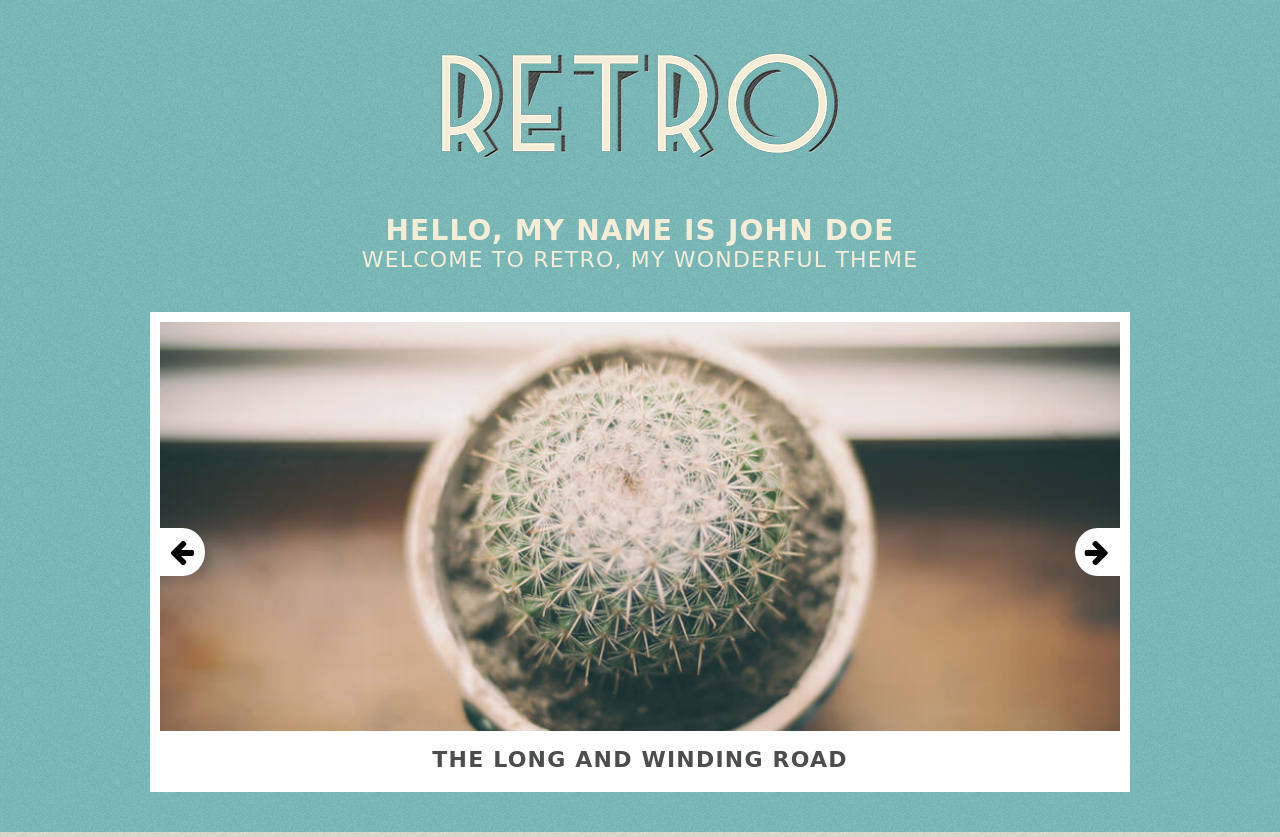
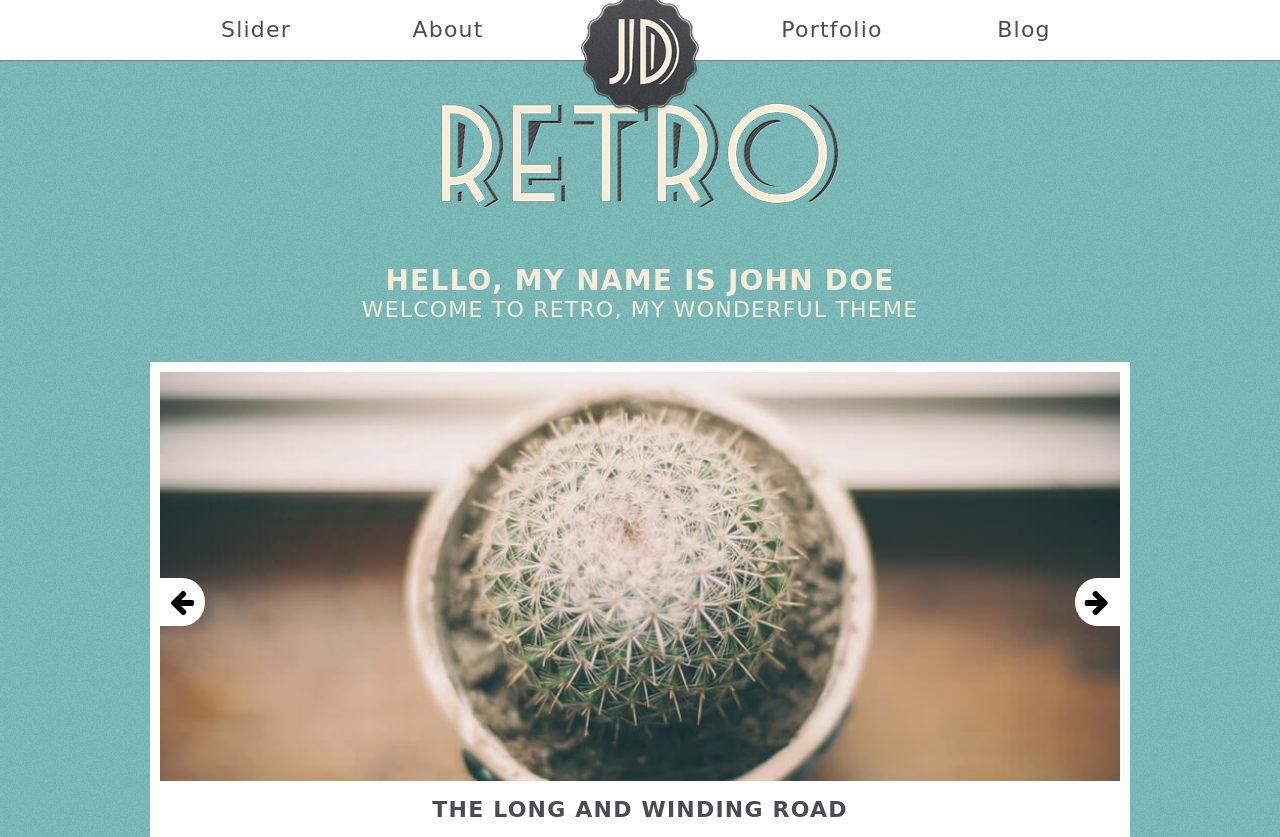
Before and after one commit to marekwil89/retro, a website: page index.html in a window 1280 px wide. Shown: the top 837 px of the page. Drawn offline with Linux system fonts and the light colour scheme; a web font is replaced by a local one.

Commit message:
navbar, responsive, logo

```diff
--- /dev/null
+++ b/assets/js/navMobile.js
@@ -0,0 +1,35 @@
+$( document ).ready(function() {
+
+  $(window).scroll(function(){
+    var wScroll = $(this).scrollTop();
+    resizeLogo(wScroll)
+  });
+
+  function resizeLogo(wScroll){
+    if(wScroll > 0){
+      $('.logo-box img').addClass('resize')
+    }
+    else{
+      $('.logo-box img').removeClass('resize')
+    }
+  }
+
+  function anchorScroll(){
+    $('a[href*="#"]:not([href="#"])').click(function(){
+    if(location.pathname.replace(/^\//,'') == this.pathname.replace(/^\//,'') && location.hostname == this.hostname){
+      var target=$(this.hash);
+
+      target = target.length ? target:$('[name='+this.hash.slice(1)+']');
+
+      if(target.length){$('html, body').animate({
+        scrollTop:target.offset().top - 60
+      },1000);
+
+        return false;
+      }}
+    });
+  }
+
+  resizeLogo();
+  anchorScroll()
+})
--- a/assets/sass/layout/header.sass
+++ b/assets/sass/layout/header.sass
@@ -8,7 +8,7 @@
 
   .banner
     width: 400px
-    margin: 50px 0
+    margin: 100px 0 50px 0
 
     img
       width: 100%
@@ -87,7 +87,6 @@
         text-transform: uppercase
         font-weight: $heavy-weight
 
-
 @media (max-width: 1000px)
   .main-header
     .slider-box
@@ -95,11 +94,12 @@
       width: 100%
       height: auto
 
-@media (max-width: 500px)
+@media (max-width: 600px)
   .main-header
     .banner
       padding: 10px
       width: 100%
+      margin: 50px 0
 
     .slider-box
       display: none
--- a/assets/sass/layout/nav.sass
+++ b/assets/sass/layout/nav.sass
@@ -0,0 +1,69 @@
+nav
+  position: fixed
+  width: 100%
+  border-bottom: 1px solid lighten($black, 50%)
+  z-index: 100
+  background-color: $white
+  line-height: 60px
+
+  .menu
+    width: 960px
+    margin: 0 auto
+    padding: 0
+    display: flex
+    justify-content: center
+    align-items: center
+
+    li
+      width: 20%
+      list-style-type: none
+      display: inline-block
+      padding: 0
+
+      a
+        text-decoration: none
+        color: $gray
+        text-align: center
+        display: block
+        font-size: $medium-font
+
+    .logo-box
+      position: relative
+
+      img
+        position: absolute
+        width: 120px
+        height: 120px
+        left: 50%
+        top: 70%
+        transform: translate(-50%, -30%)
+        transition: 0.3s all
+
+        &.resize
+          width: 80px
+          height: 80px
+
+
+@media (max-width: 980px)
+  nav
+    .menu
+      width: 100%
+
+@media (max-width: 650px)
+  nav
+    .menu
+      justify-content: flex-start
+
+      li
+        width: 25%
+
+      .logo-box
+        display: none
+
+@media (max-width: 400px)
+  nav
+    .menu
+      li
+        a
+          font-size: $small-font
+          font-weight: $heavy-weight
--- a/index.html
+++ b/index.html
@@ -9,9 +9,17 @@
 </head>
 <body>
 
-<!--   <nav></nav> -->
+  <nav>
+    <ul class="menu">
+      <li><a href="#header">Slider</a></li>
+      <li><a href="#about">About</a></li>
+      <li class="logo-box"><img src="./assets/img/logo.png" alt=""></li>
+      <li><a href="#portfolio">Portfolio</a></li>
+      <li><a href="#blog">Blog</a></li>
+    </ul>
+  </nav>
 
-  <header class="main-header">
+  <header id="header" class="main-header">
     <figure class="banner">
       <img src="./assets/img/banner.png" alt="">
     </figure>
@@ -39,7 +47,7 @@
     </div>
   </header>
 
-  <section class="about-section">
+  <section id="about" class="about-section">
     <h2 class="title">About Me</h2>
     <div class="xxx-separation">
       <span>xxx</span>
@@ -85,7 +93,7 @@
     </div>
   </section>
 
-  <section class="portfolio-section">
+  <section id="portfolio" class="portfolio-section">
     <h2 class="title">Portfolio</h2>
     <div class="xxx-separation">
       <span>xxx</span>
@@ -101,7 +109,7 @@
     <div class="projects"></div>
   </section>
 
-  <section class="blog-section">
+  <section id="blog" class="blog-section">
     <h2 class="title">My Blog</h2>
     <div class="xxx-separation">
       <span>xxx</span>
@@ -144,5 +152,6 @@
   <script src="assets/js/projectsData.js"></script>
   <script src="assets/js/slider.js"></script>
   <script src="assets/js/projectsFilter.js"></script>
+  <script src="assets/js/navMobile.js"></script>
 </body>
 </html>
```
Also changed, not shown: assets/css/style.css, assets/img/logo.png (added), 1 other file.
